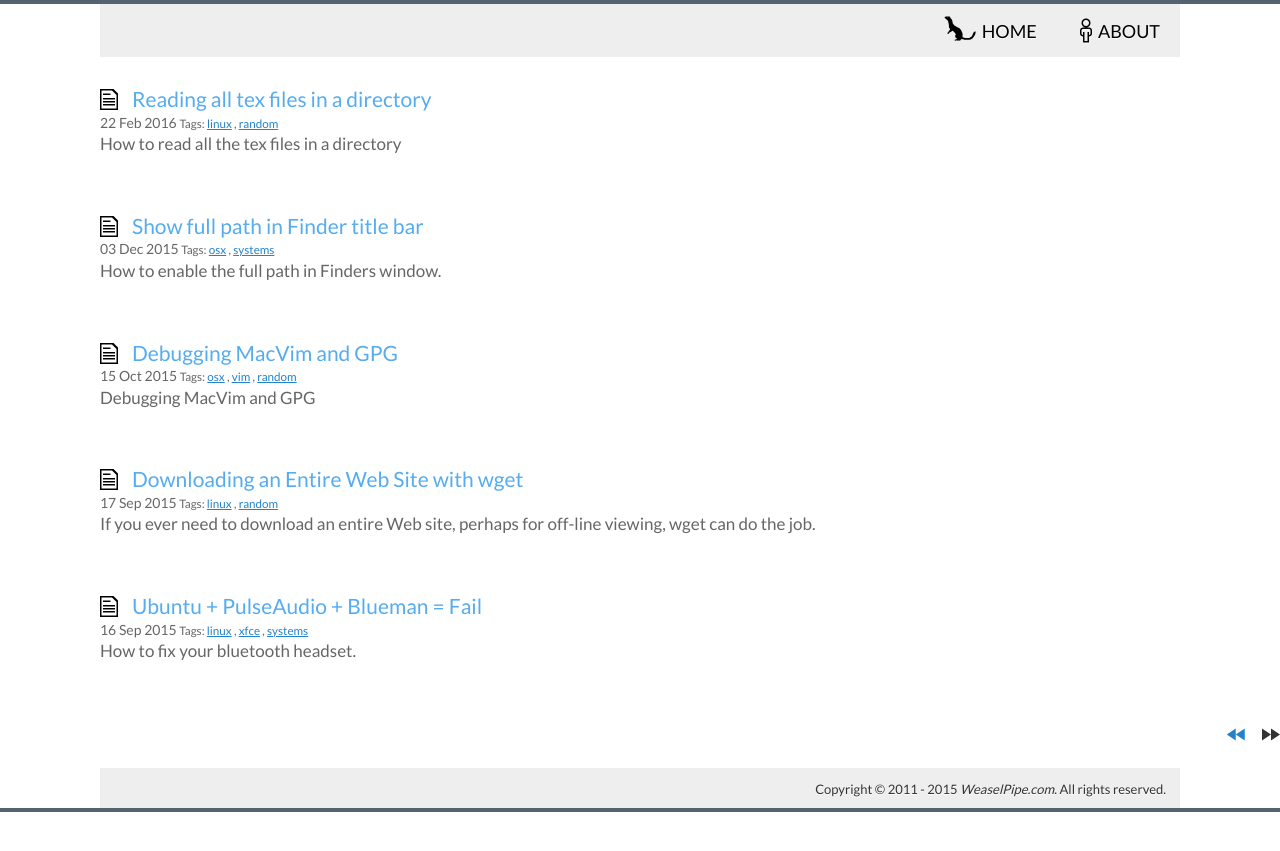
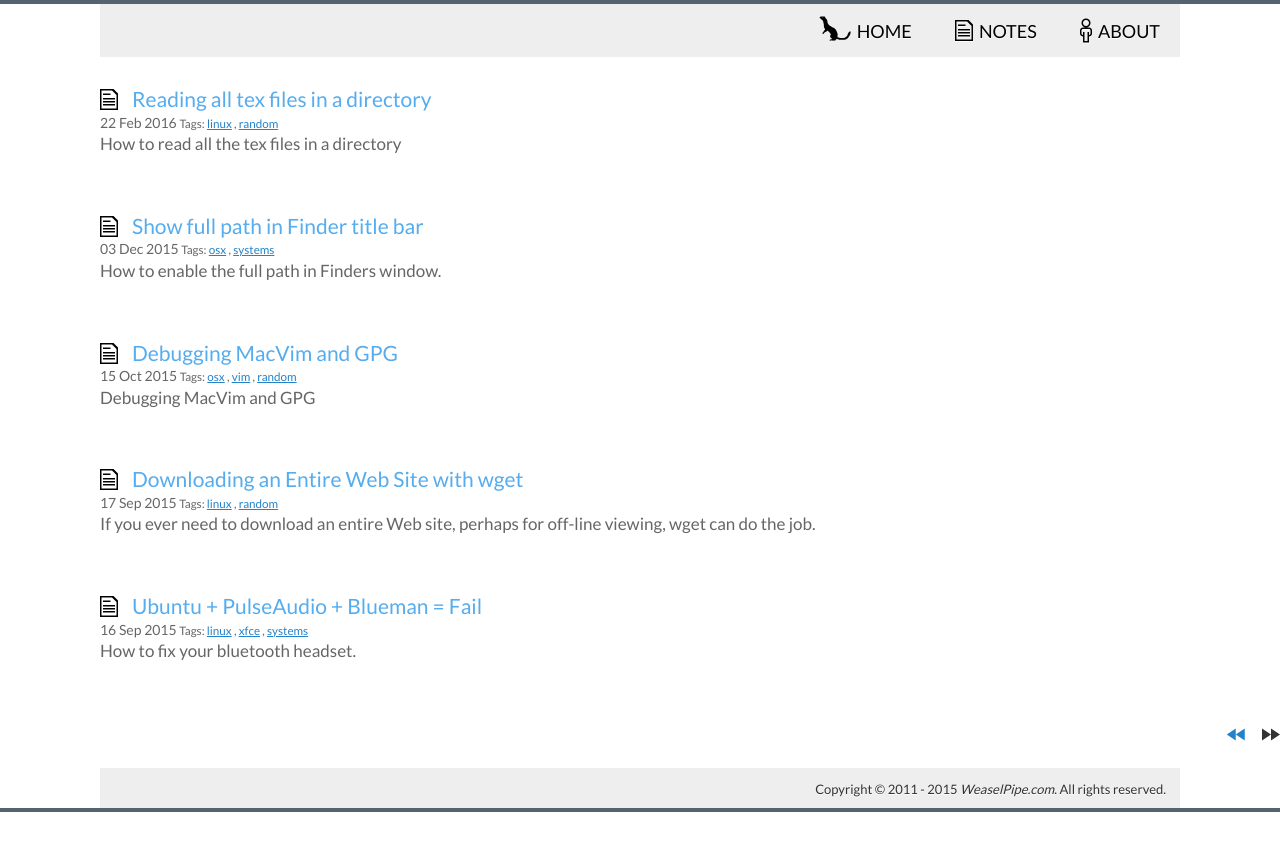
Before and after one commit to mrdanbrooks/mrdanbrooks.github.io, a Jekyll site: the page built from index.html, in a window 1280 px wide. Shown: the top 851 px of the page. Built offline with Jekyll 4.4.1, drawn with Linux system fonts in a browser that asks for light colours; the list of posts is cut into pages by our own code.

Commit message:
adds notes to header bar

```diff
--- a/_includes/header.html
+++ b/_includes/header.html
@@ -6,6 +6,7 @@
       <ul class="nav">
         <!--Change the  URL here if working on an absolute domain-->
         <li><a href="/"><span class="mega-octicon" style="margin-right: 6px;"><img src="/weasel.svg" style="width:32px;vertical-align:middle"/></span>Home</a></li>
+        <li><a href="/notes"><span class="mega-octicon octicon-file-text" style="margin-right: 6px;"></span>Notes</a></li>
         <li><a href="/about"><span class="mega-octicon octicon-person" style="margin-right: 6px;"></span>About</a></li>
       </ul>
   </header>
```
